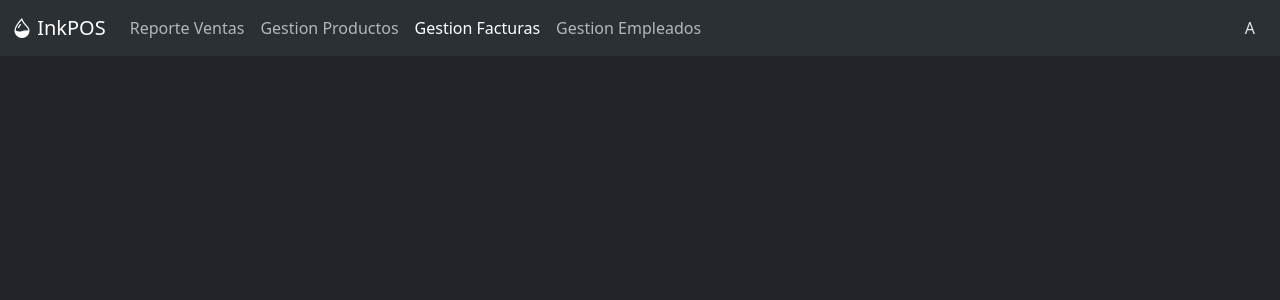
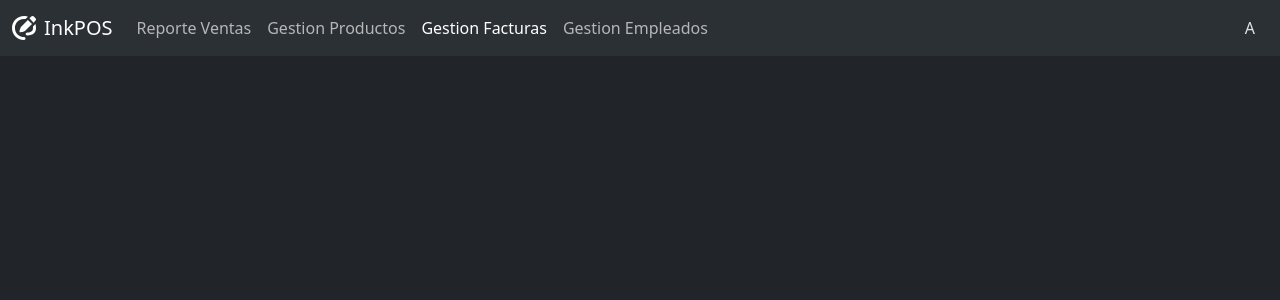
Before and after one commit to EmmanuelMG7/ink-pos, a Django app: page /gestion_facturas/ in a window 1280 px wide. Shown: the top 300 px of the page. Run offline with Django 5.2, Linux system fonts and the light colour scheme; the visitor is signed in with stand-in values (Sample User, id 1).

Commit message:
feat: enhance navbar branding with SVG logo and improved layout

```diff
--- a/pos/templates/Navbar.html
+++ b/pos/templates/Navbar.html
@@ -1,8 +1,10 @@
 <nav class="navbar navbar-expand-lg bg-body-tertiary">
   <div class="container-fluid">
-    <a class="navbar-brand" href="#">
-      <i class="bi bi-droplet-half"></i>
-      InkPOS
+    <a class="navbar-brand d-flex align-items-center gap-2 mb-0" href="#">
+      <div style="width: 24px; height: 24px; color: #fff;">
+        {% include "svg/Brand.svg" %}
+      </div>
+      <p class="fs-5 mb-0">InkPOS</p>
     </a>
     <button
       class="navbar-toggler"
```
Also changed, not shown: pos/templates/svg/Brand.svg.
